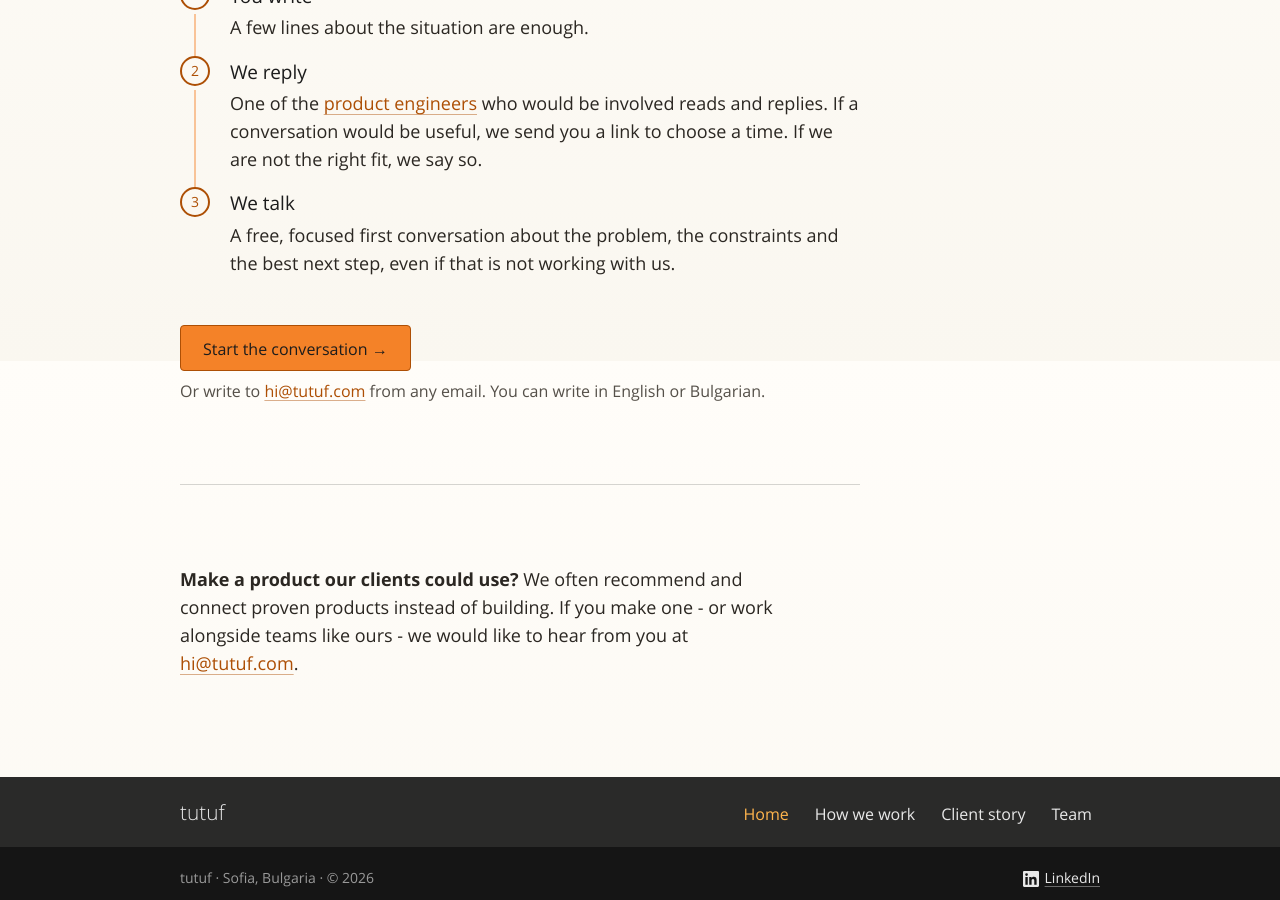
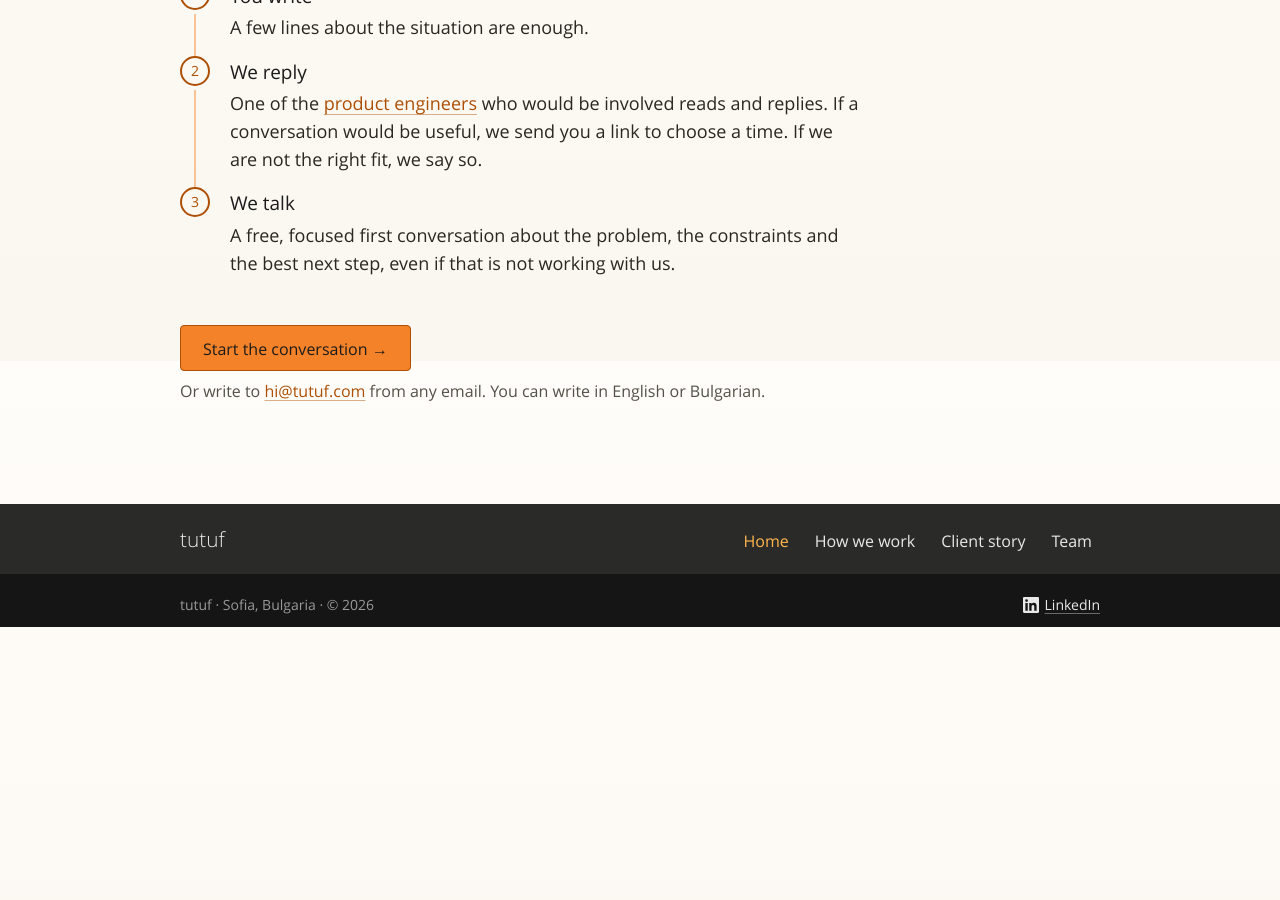
Before and after one commit to tutuf/tutuf.github.io, a Jekyll site: the page built from index.md, in a window 1280 px wide and 900 px high, scrolled down 5039 px. Built offline with Jekyll 4.4.1, drawn with Linux system fonts in a browser that asks for light colours; after the commit the page ends 5666 px from its top, so only the background shows below that.

Commit message:
Drop the product partner invitation from the home page
Co-Authored-By: Claude Opus 5.5 <noreply@anthropic.com>

```diff
--- a/index.md
+++ b/index.md
@@ -176,7 +176,3 @@ If one of the four situations sounds familiar, start there. You do not need a sp
 
 Or write to [hi@tutuf.com](mailto:hi@tutuf.com) from any email. You can write in English or Bulgarian.
 {: .note}
-
----
-
-**Make a product our clients could use?** We often recommend and connect proven products instead of building. If you make one - or work alongside teams like ours - we would like to hear from you at [hi@tutuf.com](mailto:hi@tutuf.com?subject=Partnership).
```
